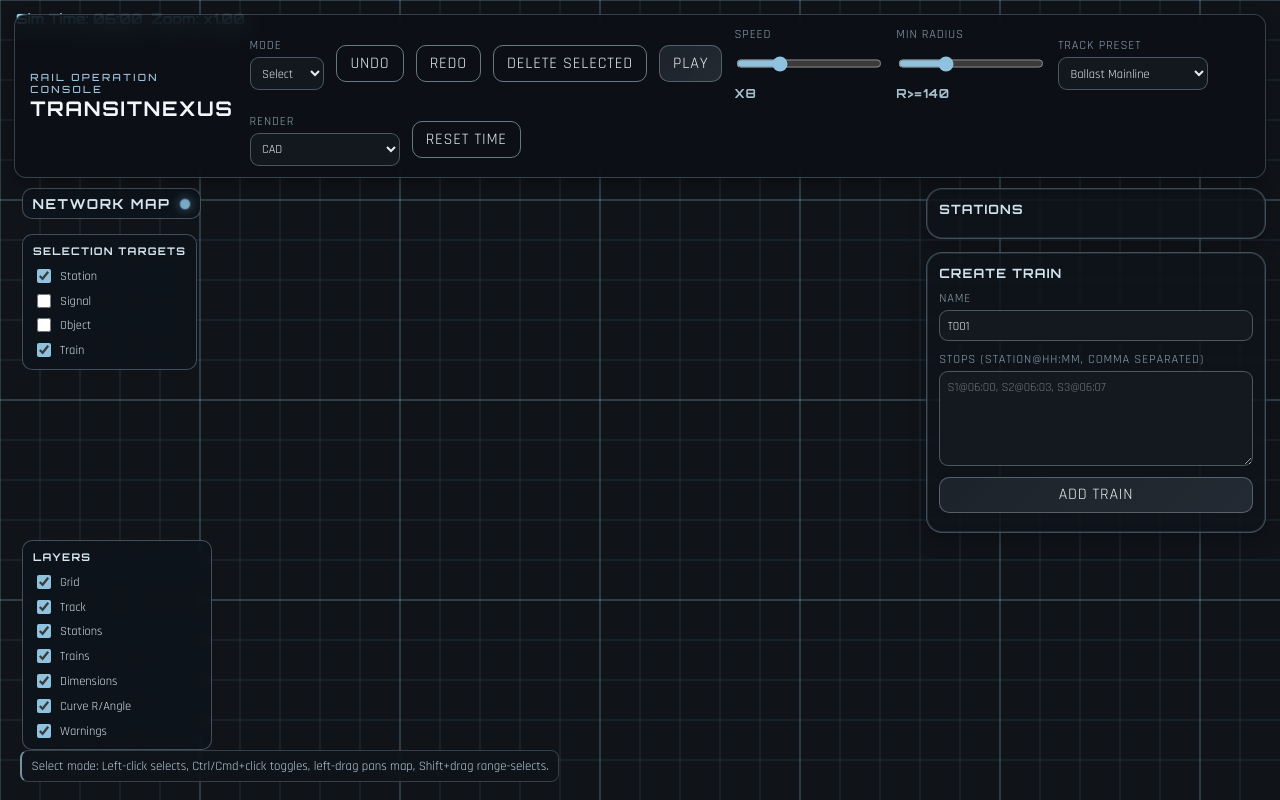
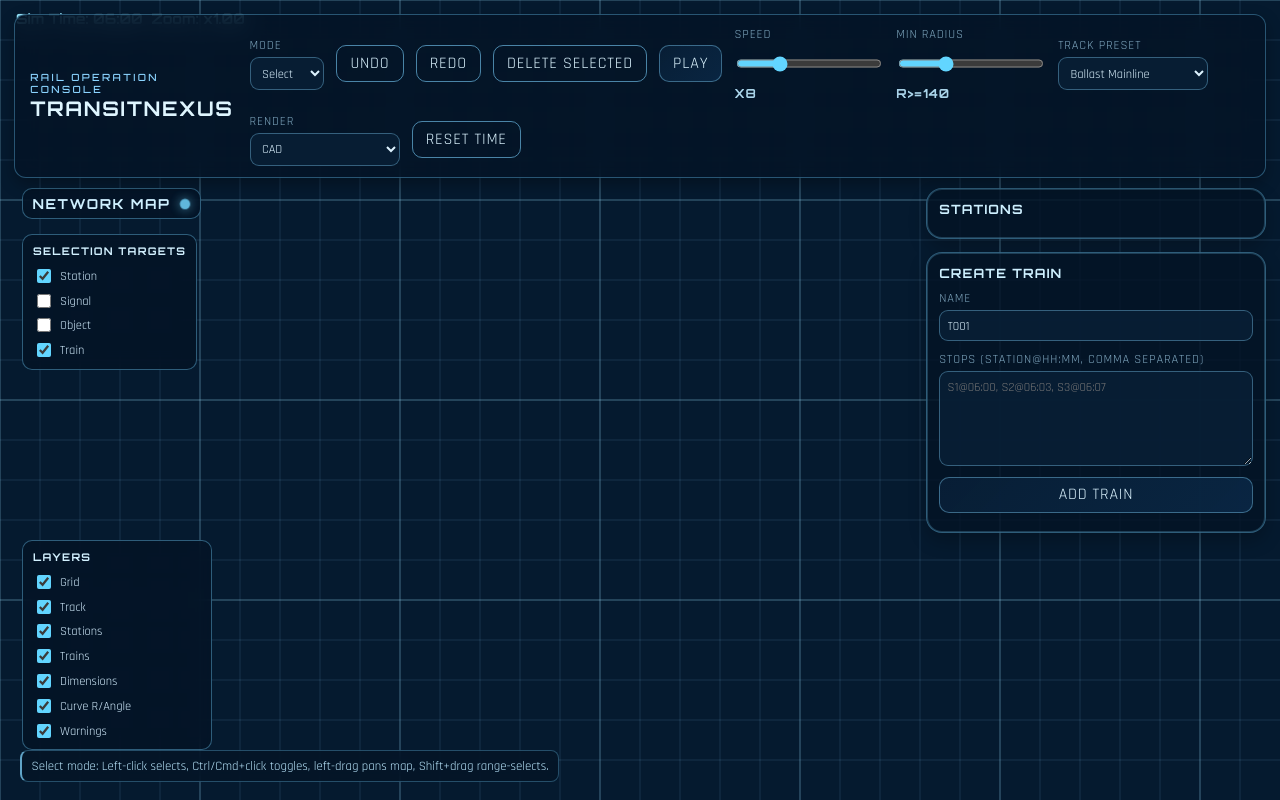
Before and after one commit to Lush-E/Project-TransitNexus, an Electron app: page src/index.html in a window 1280 px wide. Drawn offline with Linux system fonts and the light colour scheme.

Commit message:
Update styles.css

```diff
--- a/src/styles.css
+++ b/src/styles.css
@@ -1,13 +1,13 @@
 :root {
-  --bg-0: #0f1114;
-  --bg-1: #151a20;
-  --bg-2: #1c2229;
+  --bg-0: #04182b;
+  --bg-1: #07213b;
+  --bg-2: #0a2a47;
   --hud-top: 110px;
-  --panel: rgba(14, 20, 27, 0.84);
-  --ink: #e4edf3;
-  --muted: #9eb2c0;
-  --accent: #8fc2df;
-  --accent-warm: #9cc4dc;
+  --panel: rgba(4, 20, 38, 0.84);
+  --ink: #d7f3ff;
+  --muted: #8db7cf;
+  --accent: #62d5ff;
+  --accent-warm: #9fd6ec;
   --warn: #ffd166;
 }
 
@@ -19,7 +19,10 @@ body {
   margin: 0;
   font-family: "Rajdhani", "Yu Gothic UI", sans-serif;
   color: var(--ink);
-  background: linear-gradient(180deg, var(--bg-0) 0%, var(--bg-1) 52%, #0b0d10 100%);
+  background:
+    radial-gradient(circle at 16% 12%, rgba(88, 188, 232, 0.12), transparent 34%),
+    radial-gradient(circle at 86% 8%, rgba(84, 170, 230, 0.1), transparent 30%),
+    linear-gradient(180deg, var(--bg-0) 0%, var(--bg-1) 52%, #03101e 100%);
   min-height: 100vh;
   overflow: hidden;
 }
@@ -35,8 +38,8 @@ body {
   align-items: center;
   gap: 1rem;
   padding: 0.7rem 0.95rem;
-  background: rgba(12, 16, 22, 0.8);
-  border: 1px solid rgba(132, 154, 170, 0.35);
+  background: rgba(4, 20, 38, 0.82);
+  border: 1px solid rgba(96, 182, 227, 0.4);
   border-radius: 12px;
   backdrop-filter: blur(12px);
   box-shadow: 0 6px 16px rgba(0, 0, 0, 0.3);
@@ -50,7 +53,7 @@ body {
 
 .brand-kicker {
   margin: 0;
-  color: #9ec3db;
+  color: #8bd4ff;
   font-family: "Orbitron", sans-serif;
   font-size: 0.62rem;
   letter-spacing: 0.24em;
@@ -62,7 +65,7 @@ body {
   font-family: "Orbitron", sans-serif;
   text-transform: uppercase;
   font-size: 1.26rem;
-  color: #f3f7fa;
+  color: #dff6ff;
 }
 
 .controls {
@@ -100,9 +103,9 @@ textarea {
 }
 
 .action-btn {
-  border: 1px solid rgba(189, 207, 219, 0.35);
-  background: linear-gradient(135deg, rgba(30, 37, 45, 0.95) 0%, rgba(38, 45, 54, 0.9) 100%);
-  color: #ebf1f5;
+  border: 1px solid rgba(120, 196, 232, 0.45);
+  background: linear-gradient(135deg, rgba(8, 31, 55, 0.95) 0%, rgba(10, 40, 70, 0.9) 100%);
+  color: #dcf4ff;
   border-radius: 10px;
   padding: 0.42rem 0.82rem;
   cursor: pointer;
@@ -113,31 +116,31 @@ textarea {
 
 .action-btn:hover {
   transform: translateY(-1px);
-  box-shadow: 0 0 0 1px rgba(233, 242, 250, 0.45);
-  border-color: rgba(233, 242, 250, 0.95);
+  box-shadow: 0 0 0 1px rgba(148, 218, 249, 0.52);
+  border-color: rgba(162, 224, 252, 0.98);
 }
 
 .action-btn.ghost {
   background: transparent;
-  border-color: rgba(145, 165, 178, 0.7);
+  border-color: rgba(102, 177, 216, 0.72);
 }
 
 select,
 input,
 textarea {
-  border: 1px solid rgba(142, 165, 180, 0.45);
+  border: 1px solid rgba(109, 180, 218, 0.45);
   border-radius: 9px;
   padding: 0.4rem 0.46rem;
-  background: rgba(21, 27, 34, 0.88);
-  color: #e2edf4;
+  background: rgba(8, 32, 54, 0.9);
+  color: #ddf3ff;
 }
 
 select:focus,
 input:focus,
 textarea:focus {
   outline: none;
-  border-color: rgba(220, 232, 241, 0.95);
-  box-shadow: 0 0 0 2px rgba(195, 213, 225, 0.2);
+  border-color: rgba(151, 218, 250, 0.98);
+  box-shadow: 0 0 0 2px rgba(110, 191, 233, 0.24);
 }
 
 input[type="range"] {
@@ -169,8 +172,8 @@ input[type="range"] {
   justify-content: space-between;
   gap: 0.6rem;
   padding: 0.38rem 0.6rem;
-  background: rgba(14, 20, 27, 0.84);
-  border: 1px solid rgba(137, 160, 176, 0.43);
+  background: rgba(4, 20, 38, 0.84);
+  border: 1px solid rgba(97, 179, 221, 0.46);
   border-radius: 10px;
   backdrop-filter: blur(10px);
 }
@@ -181,7 +184,7 @@ input[type="range"] {
   font-size: 0.86rem;
   letter-spacing: 0.11em;
   text-transform: uppercase;
-  color: #d7e5ef;
+  color: #cff0ff;
 }
 
 .select-filter-menu {
@@ -194,8 +197,8 @@ input[type="range"] {
   gap: 0.3rem;
   min-width: 170px;
   padding: 0.55rem 0.62rem;
-  background: rgba(14, 20, 27, 0.84);
-  border: 1px solid rgba(137, 160, 176, 0.43);
+  background: rgba(4, 20, 38, 0.84);
+  border: 1px solid rgba(97, 179, 221, 0.46);
   border-radius: 10px;
   backdrop-filter: blur(10px);
 }
@@ -210,7 +213,7 @@ input[type="range"] {
   font-size: 0.66rem;
   letter-spacing: 0.12em;
   text-transform: uppercase;
-  color: #d6e6f0;
+  color: #d2f1ff;
 }
 
 .select-filter-menu label {
@@ -218,7 +221,7 @@ input[type="range"] {
   align-items: center;
   gap: 0.38rem;
   font-size: 0.78rem;
-  color: #d8e6ef;
+  color: #d4eeff;
 }
 
 .select-filter-menu input[type="checkbox"] {
@@ -246,7 +249,7 @@ input[type="range"] {
 }
 
 .part-palette span {
-  color: #b7ccd9;
+  color: #a4d7ef;
   text-transform: uppercase;
   letter-spacing: 0.07em;
   font-size: 0.7rem;
@@ -260,8 +263,8 @@ input[type="range"] {
   width: 10px;
   height: 10px;
   border-radius: 50%;
-  background: #8cc6e8;
-  box-shadow: 0 0 10px rgba(140, 198, 232, 0.65);
+  background: #72d8ff;
+  box-shadow: 0 0 10px rgba(114, 216, 255, 0.72);
   animation: pulse 1.8s infinite;
 }
 
@@ -270,7 +273,7 @@ input[type="range"] {
   inset: 0;
   width: 100%;
   height: 100%;
-  background: #101318;
+  background: #051a2f;
   border-radius: 0;
   border: none;
   box-shadow: none;
@@ -283,14 +286,14 @@ input[type="range"] {
   z-index: 20;
   margin-top: 0;
   max-width: min(56vw, 860px);
-  color: #c1d3e0;
+  color: #bde9ff;
   font-size: 0.8rem;
-  border-left: 2px solid rgba(170, 199, 218, 0.7);
+  border-left: 2px solid rgba(120, 201, 239, 0.8);
   padding: 0.45rem 0.6rem;
-  background: rgba(14, 20, 27, 0.8);
-  border-top: 1px solid rgba(137, 160, 176, 0.32);
-  border-right: 1px solid rgba(137, 160, 176, 0.32);
-  border-bottom: 1px solid rgba(137, 160, 176, 0.32);
+  background: rgba(4, 20, 38, 0.8);
+  border-top: 1px solid rgba(103, 183, 221, 0.36);
+  border-right: 1px solid rgba(103, 183, 221, 0.36);
+  border-bottom: 1px solid rgba(103, 183, 221, 0.36);
   border-radius: 8px;
   backdrop-filter: blur(10px);
 }
@@ -309,11 +312,11 @@ input[type="range"] {
 }
 
 .widget {
-  background: rgba(14, 20, 27, 0.84);
-  border: 1px solid rgba(137, 160, 176, 0.43);
+  background: rgba(4, 20, 38, 0.84);
+  border: 1px solid rgba(97, 179, 221, 0.46);
   border-radius: 16px;
   padding: 0.76rem;
-  box-shadow: inset 0 0 0 1px rgba(72, 90, 102, 0.35), 0 8px 18px rgba(0, 0, 0, 0.24);
+  box-shadow: inset 0 0 0 1px rgba(78, 138, 170, 0.36), 0 8px 18px rgba(0, 0, 0, 0.24);
   pointer-events: auto;
   max-height: calc(50vh - 26px);
   overflow: hidden;
@@ -325,7 +328,7 @@ input[type="range"] {
   letter-spacing: 0.09em;
   font-size: 0.8rem;
   text-transform: uppercase;
-  color: #d4e4ef;
+  color: #cef0ff;
 }
 
 ul {
@@ -338,14 +341,14 @@ ul {
 
 li {
   padding: 0.36rem 0.38rem;
-  border-bottom: 1px solid rgba(108, 130, 144, 0.34);
+  border-bottom: 1px solid rgba(98, 157, 190, 0.35);
   font-size: 0.86rem;
-  color: #d6e3ec;
+  color: #d3edfb;
 }
 
 li.selected-item {
-  background: rgba(169, 192, 207, 0.18);
-  border-left: 2px solid rgba(195, 217, 231, 0.95);
+  background: rgba(102, 184, 224, 0.16);
+  border-left: 2px solid rgba(169, 226, 252, 0.98);
 }
 
 #trainForm {
@@ -355,7 +358,7 @@ li.selected-item {
 
 #speedLabel,
 #minRadiusLabel {
-  color: #bad4e5;
+  color: #bdeaff;
   font-weight: 700;
   font-family: "Orbitron", sans-serif;
 }
@@ -366,7 +369,7 @@ li.selected-item {
 }
 
 ::-webkit-scrollbar-thumb {
-  background: rgba(126, 146, 160, 0.72);
+  background: rgba(97, 162, 194, 0.76);
   border-radius: 10px;
 }
 
```
